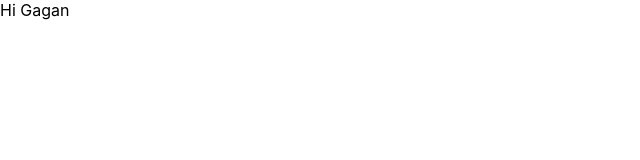
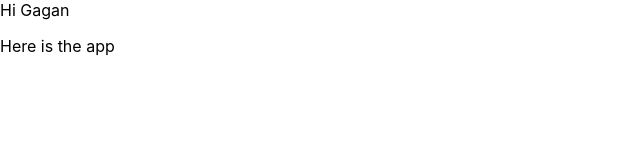
Before and after one commit to gagan0183/reactjs, a React (Create React App) app in the folder react-typescript/: page / in a window 1280 px wide. Shown: the top 160 px of the page, without its empty margins (0-640 px from the left). Built offline with nearby package versions, Linux system fonts and the light colour scheme.

Commit message:
children app

```diff
--- a/react-typescript/src/App.tsx
+++ b/react-typescript/src/App.tsx
@@ -7,7 +7,9 @@ interface Props {
 }
 
 const App: React.FC<Props> = props => {
-  return <div>Hi {props.name}</div>
+  return <div>Hi {props.name}
+    {props.children}
+  </div>
 }
 
 export default App;
--- a/react-typescript/src/index.tsx
+++ b/react-typescript/src/index.tsx
@@ -6,7 +6,9 @@ import reportWebVitals from './reportWebVitals';
 
 ReactDOM.render(
   <React.StrictMode>
-    <App name="Gagan" />
+    <App name="Gagan">
+      <p>Here is the app</p>
+    </App>
   </React.StrictMode>,
   document.getElementById('root')
 );
```
